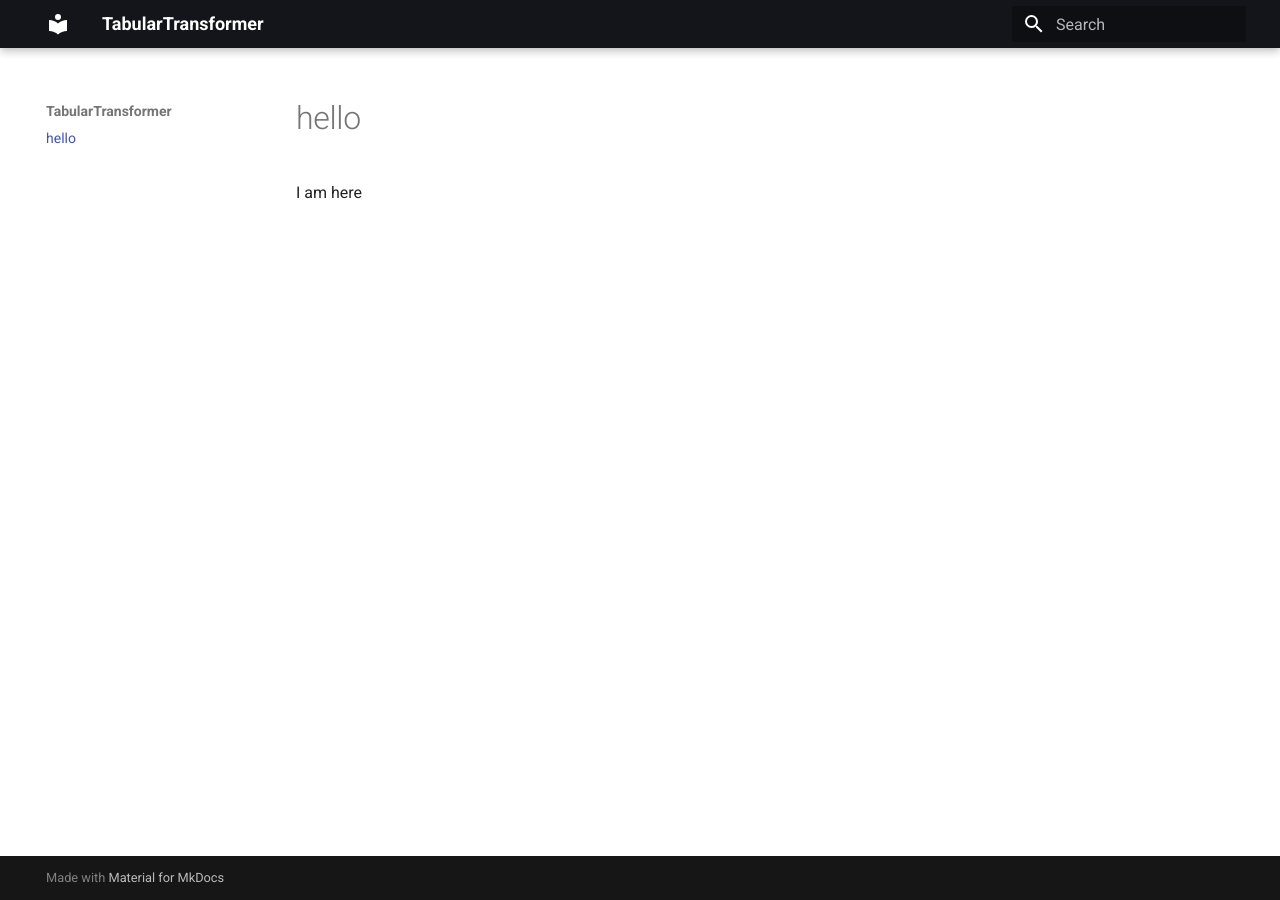
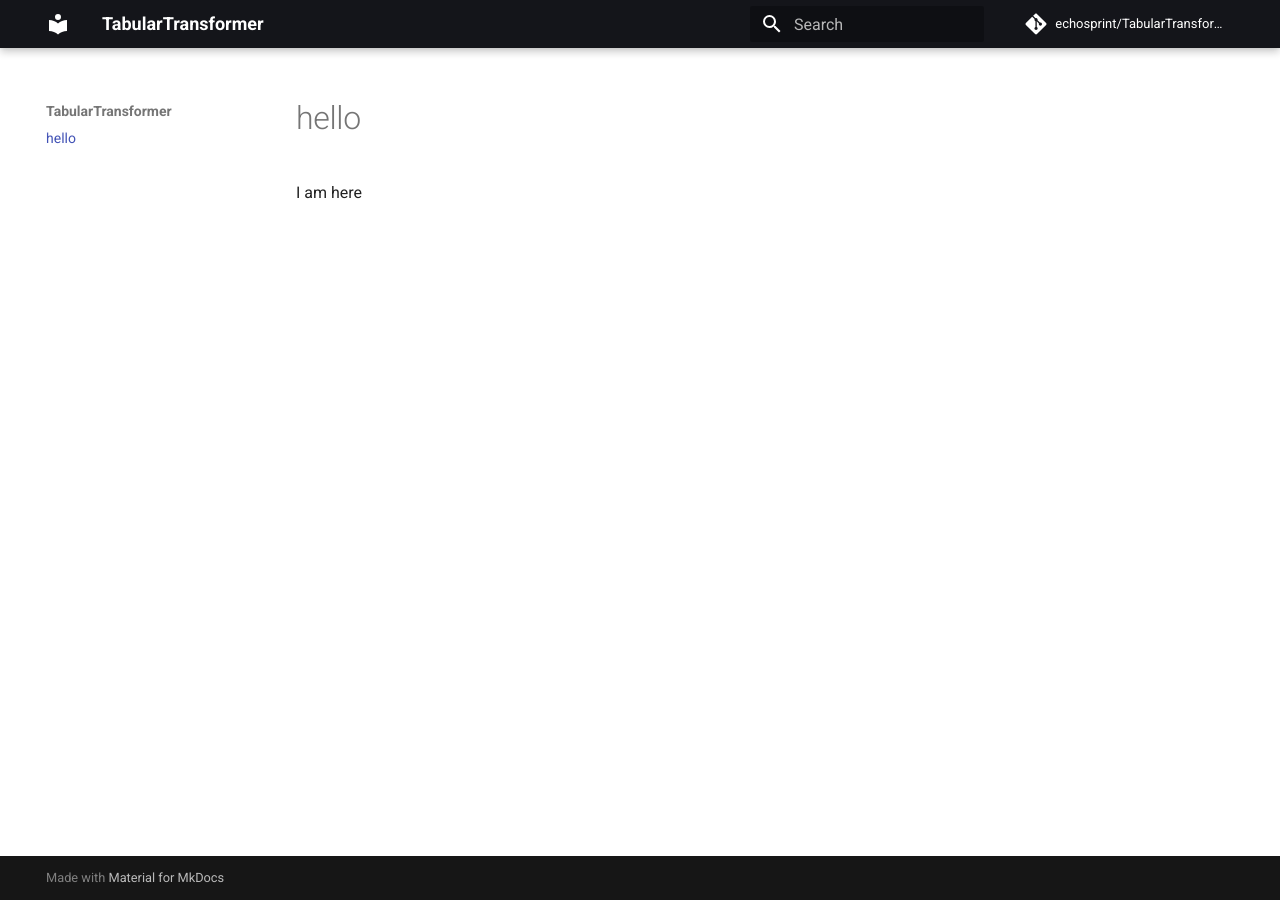
Before and after one commit to echosprint/TabularTransformer, an MkDocs documentation site: the page built from docs/index.md, in a window 1280 px wide. Built offline with MkDocs 1.6.1 and Material for MkDocs 9.7.7, drawn with Linux system fonts in a browser that asks for light colours; comment, search, counter and statistics services are not loaded.

Commit message:
doc theme

```diff
--- a/mkdocs.yml
+++ b/mkdocs.yml
@@ -1,7 +1,12 @@
 site_name: TabularTransformer
 site_url: https://echosprint.github.io/TabularTransformer/
+repo_url: https://github.com/echosprint/TabularTransformer
+repo_name: echosprint/TabularTransformer
+
 theme:
   name: material
   palette:
     primary: black
     accent: grey
+    icon:
+      repo: fontawesome/brands/github
```
